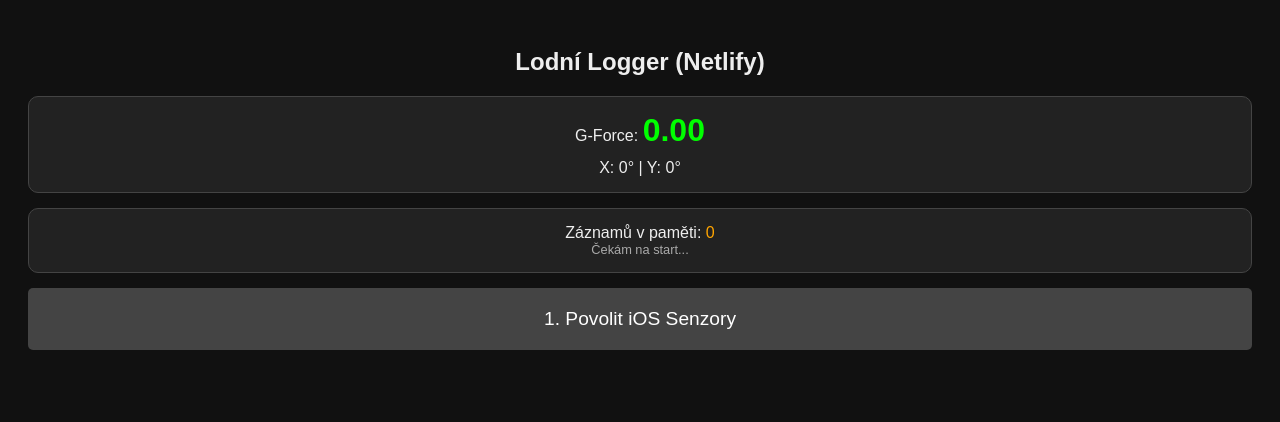
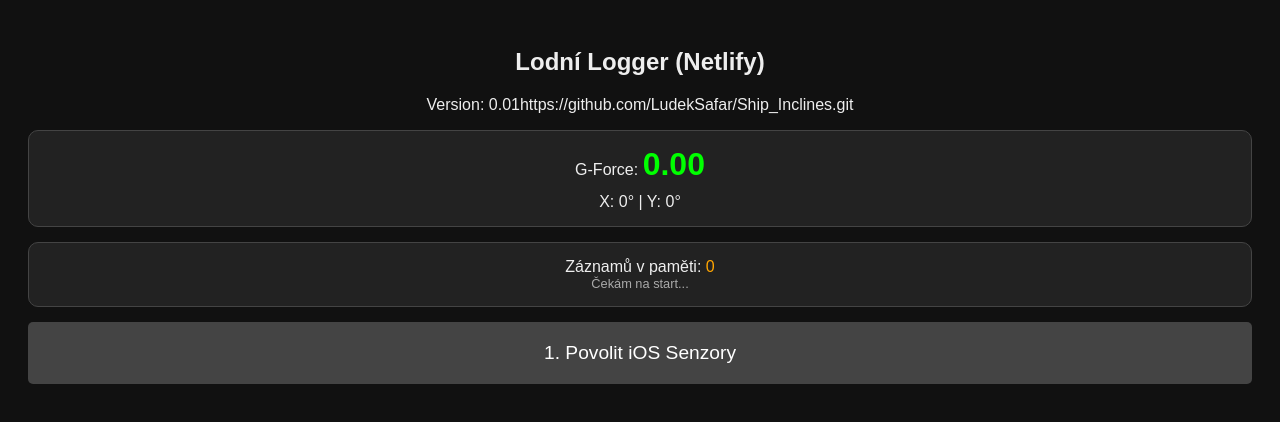
Before and after one commit to LudekSafar/Ship_Inclines, a plain HTML site: page index.html in a window 1280 px wide. Drawn offline with Linux system fonts and the light colour scheme.

Commit message:
Version 0.1

```diff
--- a/index.html
+++ b/index.html
@@ -17,6 +17,8 @@
   <body>
 
     <h2>Lodní Logger (Netlify)</h2>
+
+    <p>Version: 0.01https://github.com/LudekSafar/Ship_Inclines.git</p>
 
     <div class="box">
       <div>G-Force: <span id="gVal" class="val">0.00</span></div>
```
Also changed, not shown: 1 other file.
